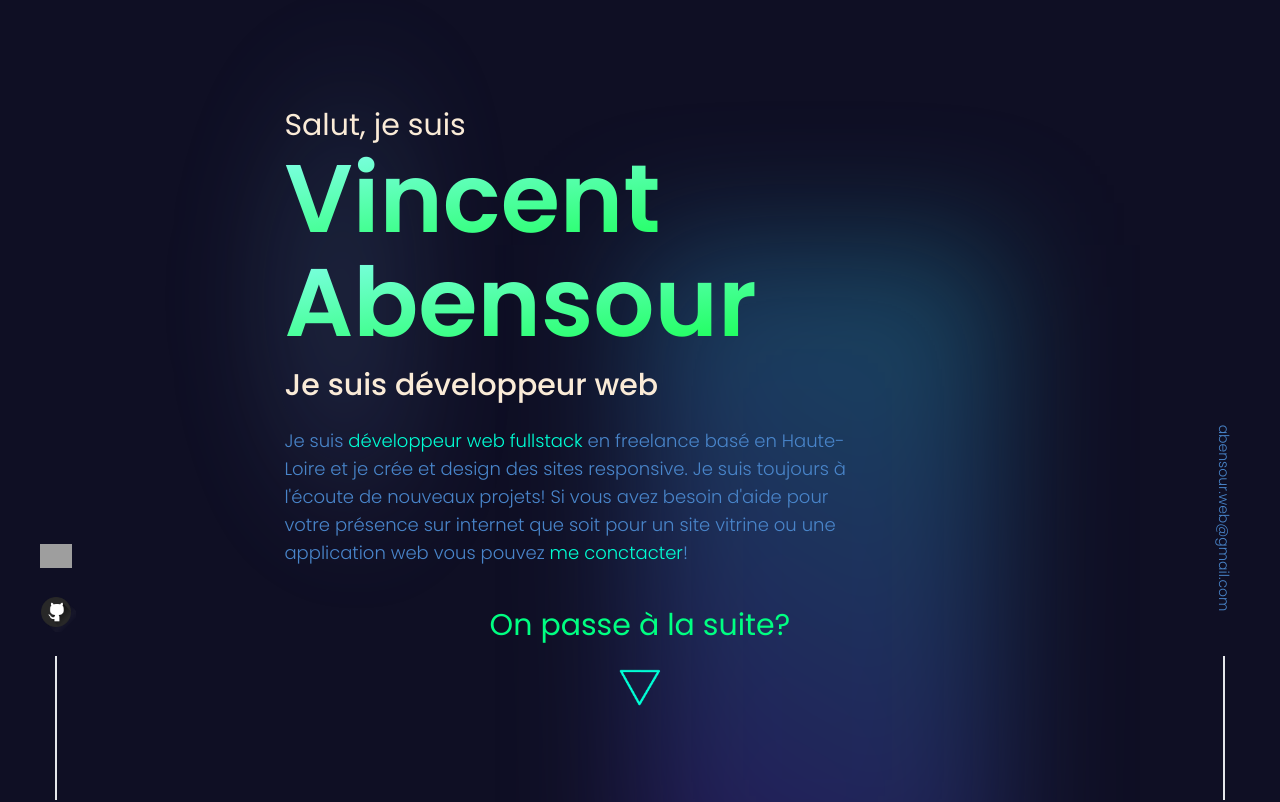
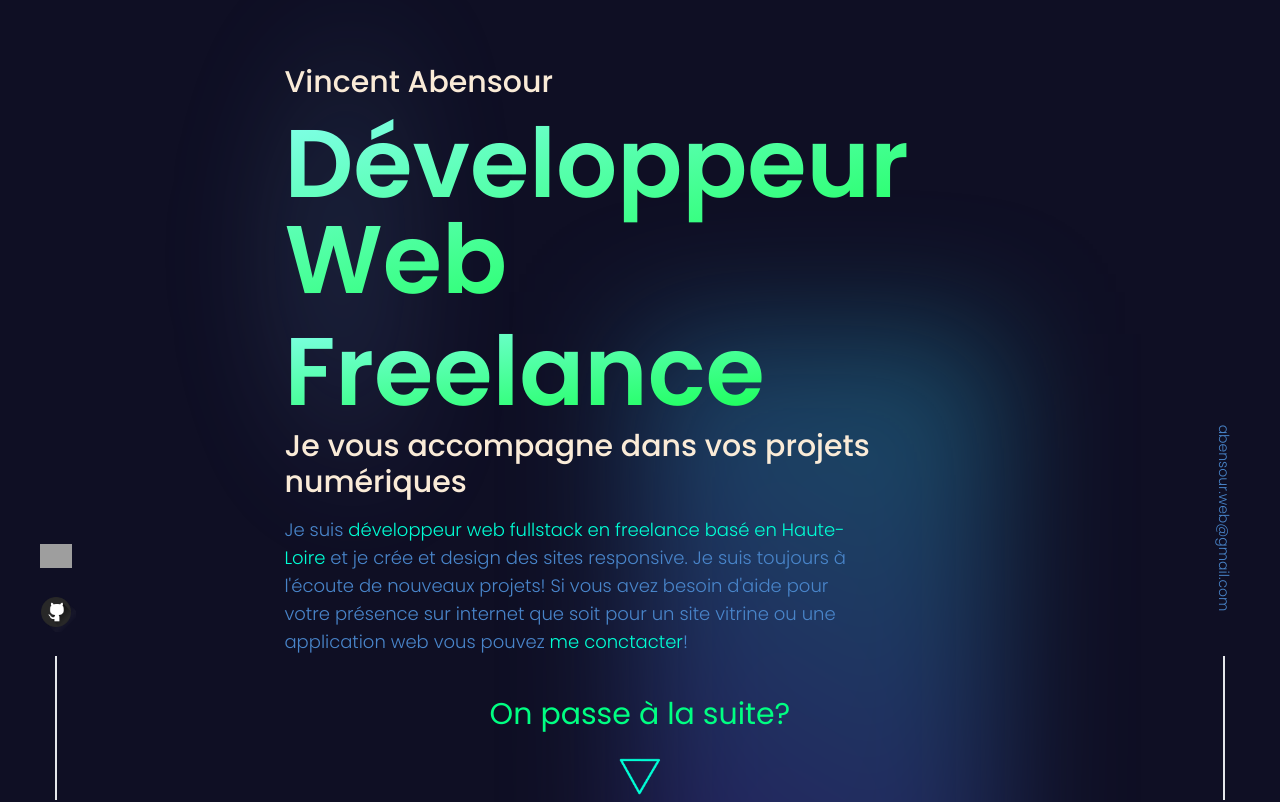
Before and after one commit to VincentAbensour/NextPortfolio, a Next.js app: page / in a window 1280 px wide. Shown: the top 802 px of the page. Built offline with nearby package versions, Linux system fonts and the light colour scheme; grey boxes are pictures that could not be loaded.

Commit message:
Update Hero and button delay

```diff
--- a/components/sections/Hero.js
+++ b/components/sections/Hero.js
@@ -21,14 +21,14 @@ export default function Hero() {
         </motion.div>
 
         <motion.div className='mb-2 relative' style={{y : fastP}}>
-            <motion.h4 animate={{y:0, opacity:1}} initial={{y:20, opacity:0}} transition={{ease: 'easeInOut', duration:0.5, delay:0.8}}>Salut, je suis</motion.h4>
-            <motion.h4 className='gradient-text text-4xl sm:text-5xl sml:text-6xl lg:text-7xl xl:text-8xl font-semibold' animate={{y:0, opacity:1}} initial={{y:20, opacity:0}} transition={{ease: 'easeInOut', duration:0.5, delay:1}}>Vincent </motion.h4>
-            <motion.h4 className='gradient-text text-4xl sm:text-5xl sml:text-6xl lg:text-7xl xl:text-8xl font-semibold' animate={{y:0, opacity:1}} initial={{y:20, opacity:0}} transition={{ease: 'easeInOut', duration:0.5, delay:1.2}}>Abensour</motion.h4>
-            <motion.h1 className='text-lg sml:text-xl md:text-2xl lgl:text-3xl font-medium text-customwhite' animate={{y:0, opacity:1}} initial={{y:20, opacity:0}} transition={{ease: 'easeInOut', duration:0.5, delay:1.4}}>Je suis développeur web</motion.h1>
+            <motion.h4 className='text-xl sml:text-2xl mdl:text-3xl font-medium text-customwhite' animate={{y:0, opacity:1}} initial={{y:20, opacity:0}} transition={{ease: 'easeInOut', duration:0.5, delay:0.8}}>Vincent Abensour</motion.h4>
+            <motion.h1 className='gradient-text text-4xl sm:text-5xl sml:text-6xl lg:text-7xl xl:text-8xl font-semibold' animate={{y:0, opacity:1}} initial={{y:20, opacity:0}} transition={{ease: 'easeInOut', duration:0.5, delay:1}}>Développeur Web </motion.h1>
+            <motion.h4 className='gradient-text text-4xl sm:text-5xl sml:text-6xl lg:text-7xl xl:text-8xl font-semibold' animate={{y:0, opacity:1}} initial={{y:20, opacity:0}} transition={{ease: 'easeInOut', duration:0.5, delay:1.2}}>Freelance</motion.h4>
+            <motion.h4 className='text-xl sml:text-2xl mdl:text-3xl font-medium text-customwhite' animate={{y:0, opacity:1}} initial={{y:20, opacity:0}} transition={{ease: 'easeInOut', duration:0.5, delay:1.4}}>Je vous accompagne dans vos projets numériques</motion.h4>
         </motion.div>
         <motion.div className='mb-2 relative lg:w-4/5' style={{y : mediumP}} animate={{y:0, opacity:1}} initial={{y:20, opacity:0}} transition={{ease: 'easeInOut', duration:0.5, delay:1.6}}>
             <p>
-                Je suis <span className='text-customtexthighlight'>développeur web fullstack</span> en freelance basé en Haute-Loire et je crée et design des sites responsive. Je suis toujours à l&apos;écoute de nouveaux projets! Si vous avez besoin d&apos;aide pour votre présence sur internet que soit pour un site vitrine ou une application web vous pouvez <a href="mailto:abensour.web@gmail.com" className="text-customtexthighlight">me conctacter</a>!
+                Je suis <span className='text-customtexthighlight'>développeur web fullstack en freelance basé en Haute-Loire</span> et je crée et design des sites responsive. Je suis toujours à l&apos;écoute de nouveaux projets! Si vous avez besoin d&apos;aide pour votre présence sur internet que soit pour un site vitrine ou une application web vous pouvez <a href="mailto:abensour.web@gmail.com" className="text-customtexthighlight">me conctacter</a>!
             </p>
         </motion.div>
         <motion.div className='relative self-center flex flex-col' style={{y : slowP}}>
--- a/components/sections/Projects.js
+++ b/components/sections/Projects.js
@@ -30,7 +30,7 @@ export default function Projects() {
             <div className='md:border-solid md:col-start-5 md:col-end-13 md:row-span-full md:z-10'>
                 <div className='flex flex-col md:pt-8 lgl:pt-0'>
                     <p className="text-customtexthighlight md:self-end">Projet Professionel</p>
-                    <h3 className='md:self-end'>Cabinet de Kinésithérapie</h3>
+                    <h3 className='md:self-end'>Cabinet Médical</h3>
                     <div className='bg-custombluegrey md:shadow-2xl rounded-sm md:p-4 md:self-end'>
                         <p className='md:text-right'>Ce projet est une commande de Frédérique Bernard qui avait besoin d&apos;un site vitrine pour son cabinet de kinésithérapie. Son contenu est facilement modifiable grâce à un accès à la base de donnée via une interface client très intuitive.</p>
                         <br/>
--- a/styles/globals.css
+++ b/styles/globals.css
@@ -61,7 +61,7 @@ body{
   }
 
   .button{
-    @apply bg-gradient-to-l from-gradientblue to-gradientgreen hover:from-blue-900 hover:to-blue-400 text-customdarkblue hover:text-customwhite rounded shadow-md;
+    @apply bg-gradient-to-l from-gradientblue to-gradientgreen hover:from-blue-900 hover:to-blue-400 text-customdarkblue hover:text-customwhite rounded shadow-md duration-500;
     @apply py-3 px-4 sm:py-4 sm:px-6 lgl:py-4 lgl:px-7 text-center;
     @apply text-sm sm:text-base lgl:text-lg;
   }
```
